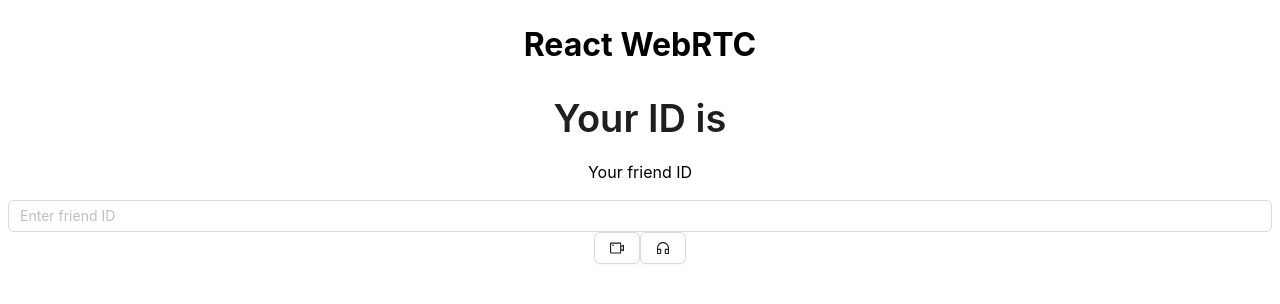
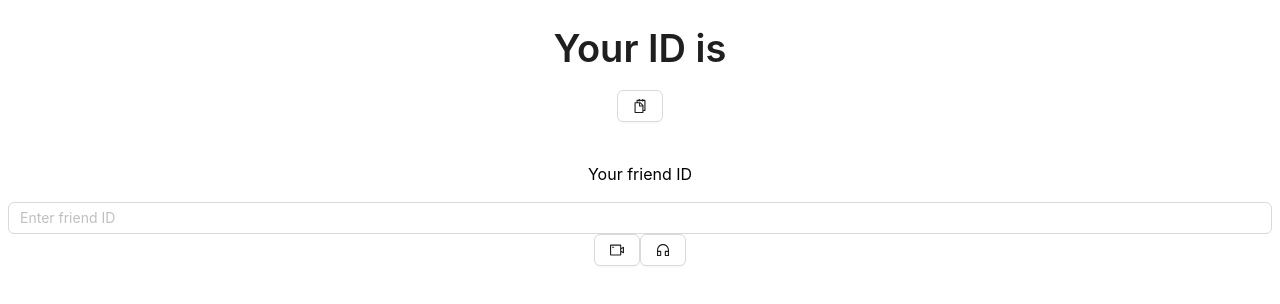
Before and after one commit to KasparovNikolay/webrtc-practice, a React (Vite) app: page / in a window 1280 px wide. Shown: the top 304 px of the page. Built offline with nearby package versions, Linux system fonts and the light colour scheme; no server answers.

Commit message:
refactoring and enhancement

```diff
--- a/src/components/CallModal/CallModal.tsx
+++ b/src/components/CallModal/CallModal.tsx
@@ -1,14 +1,11 @@
 import { FC } from 'react'
 import { Callback, StartCallFn } from '../../utils/types'
-import Button from 'antd/es/button/Button'
-import Paragraph from 'antd/es/typography/Paragraph'
-import Modal from 'antd/es/modal/Modal'
-import Avatar from 'antd/es/avatar/avatar'
+import Button from 'antd/lib/button/Button'
+import Paragraph from 'antd/lib/typography/Paragraph'
+import Modal from 'antd/lib/modal/Modal'
+import Avatar from 'antd/lib/avatar/avatar'
 
-import PhoneFilled from '@ant-design/icons/PhoneFilled'
-import CameraFilled from '@ant-design/icons/CameraFilled'
-import UserOutlined from '@ant-design/icons/UserOutlined'
-import CloseCircleFilled from '@ant-design/icons/CloseCircleFilled'
+import { PhoneFilled, CameraFilled, UserOutlined, CloseCircleFilled } from '@ant-design/icons'
 
 type CallModalPropsType = {
   callFrom: string
@@ -29,7 +26,7 @@ export const CallModal: FC<CallModalPropsType> = ({
   }
 
   return (
-    <Modal title='Входящий звонок' open={showModal} onCancel={rejectCall} footer={null}>
+    <Modal title='Входящий звонок' open={showModal} onCancel={rejectCall} footer={null} centered>
       <Avatar size={64} icon={<UserOutlined />} />
       <Paragraph>{`${callFrom} is calling`}</Paragraph>
       <div>
--- /dev/null
+++ b/src/components/CallToModal/CallToModal.tsx
@@ -0,0 +1,23 @@
+import React, { FC } from 'react'
+import Modal from 'antd/es/modal/Modal'
+import Spin from 'antd/es/spin'
+
+interface ICallToModalProps {
+  isCalling: boolean
+  onReject: () => void
+}
+
+export const CallToModal: FC<ICallToModalProps> = ({ onReject, isCalling }) => {
+  return (
+    <Modal open={isCalling} footer={null}>
+      <Spin tip='Loading' size='large'></Spin>
+      {/* TODO: при отмене звонка,у собеседника звонок не исчезает  */}
+      <button onClick={onReject}>
+        <span>reject call</span>
+      </button>
+      <button disabled>
+        <span>BsPhoneVibrate</span>
+      </button>
+    </Modal>
+  )
+}
--- a/src/components/CallWindow/CallWindow.tsx
+++ b/src/components/CallWindow/CallWindow.tsx
@@ -5,6 +5,7 @@ import VideoCameraOutlined from '@ant-design/icons/VideoCameraOutlined'
 import CustomerServiceOutlined from '@ant-design/icons/CustomerServiceOutlined'
 import PoweroffOutlined from '@ant-design/icons/PoweroffOutlined'
 import styles from './CallWindow.module.css'
+import Button from 'antd/es/button/Button'
 
 type CallWindowPropsType = {
   remoteSrc: MediaStreamType
@@ -110,15 +111,15 @@ export const CallWindow: FC<CallWindowPropsType> = ({
           }}
         />
         <div className={styles.control}>
-          <button className={video ? '' : 'reject'} onClick={toggleMediaDevice('Video')}>
+          <Button className={video ? '' : 'reject'} onClick={toggleMediaDevice('Video')}>
             <VideoCameraOutlined />
-          </button>
-          <button className={audio ? '' : 'reject'} onClick={toggleMediaDevice('Audio')}>
+          </Button>
+          <Button className={audio ? '' : 'reject'} onClick={toggleMediaDevice('Audio')}>
             <CustomerServiceOutlined />
-          </button>
-          <button className='reject' onClick={handleFinishCall}>
+          </Button>
+          <Button onClick={handleFinishCall}>
             <PoweroffOutlined />
-          </button>
+          </Button>
         </div>
       </div>
     </div>
--- a/src/components/MainWindow/MainWindow.tsx
+++ b/src/components/Dashboard/Dashboard.tsx
@@ -1,15 +1,18 @@
 import { ChangeEvent, FC, useEffect, useState } from 'react'
-import socket from '../../utils/socket'
-import { StartCallFn } from '../../utils/types'
+
 import Input from 'antd/es/input/Input'
 import Button from 'antd/es/button/Button'
-import Title from 'antd/es/typography/Title'
+
 import VideoCameraOutlined from '@ant-design/icons/VideoCameraOutlined'
 import CustomerServiceOutlined from '@ant-design/icons/CustomerServiceOutlined'
 
+import socket from '../../utils/socket'
+import { StartCallFn } from '../../utils/types'
+import { DashboardUserCard } from '../DashboardUserCard/DashboardUserCard'
+
 type MainWindowPropsType = { startCall: StartCallFn }
 
-export const MainWindow: FC<MainWindowPropsType> = ({ startCall }) => {
+export const Dashboard: FC<MainWindowPropsType> = ({ startCall }) => {
   const [localId, setLocalId] = useState('')
   const [remoteId, setRemoteId] = useState('')
   const [error, setError] = useState('')
@@ -32,14 +35,11 @@ export const MainWindow: FC<MainWindowPropsType> = ({ startCall }) => {
   }
 
   return (
-    <div className='container main-window'>
-      <div className='local-id'>
-        <Title>Your ID is</Title>
-        <p>{localId}</p>
-      </div>
-      <div className='remote-id'>
+    <div>
+      <DashboardUserCard userId={localId} />
+      <div>
         <label htmlFor='remoteId'>Your friend ID</label>
-        <p className='error'>{error}</p>
+        <p>{error}</p>
         <Input
           type='text'
           spellCheck={false}
--- /dev/null
+++ b/src/components/DashboardUserCard/DashboardUserCard.tsx
@@ -0,0 +1,40 @@
+import { FC, useState } from 'react'
+import { useAuth0 } from '@auth0/auth0-react'
+
+// TODO: обязательно пофиксить импорт
+import { Popover } from 'antd'
+import Title from 'antd/es/typography/Title'
+import Button from 'antd/es/button/button'
+
+import SnippetsOutlined from '@ant-design/icons/SnippetsOutlined'
+
+import { useClipBoard } from '../../utils/use-clipboard'
+
+export const DashboardUserCard: FC<{ userId: string }> = ({ userId }) => {
+  const { user } = useAuth0()
+  const { setValue } = useClipBoard()
+
+  const [showCopyNotification, setShowCopyNotification] = useState(false)
+
+  const handleCopy = () => {
+    setShowCopyNotification(true)
+    setValue(userId)
+    setTimeout(() => setShowCopyNotification(false), 2000)
+  }
+
+  return (
+    <div>
+      <Title>Your ID is</Title>
+      <div>
+        <p>{userId}</p>
+        <Popover content={null} open={showCopyNotification} title='Copied!' trigger='click'>
+          <Button onClick={handleCopy}>
+            <SnippetsOutlined />
+          </Button>
+        </Popover>
+      </div>
+      <img src={user?.picture} alt='' />
+      <p>{user?.name}</p>
+    </div>
+  )
+}
--- a/src/pages/Main.tsx
+++ b/src/pages/Main.tsx
@@ -2,14 +2,16 @@ import React, { useEffect, useState } from 'react'
 import socket from '../utils/socket'
 import { PeerConnection } from '../utils/peer-connection'
 import CallWindow from '../components/CallWindow/CallWindow'
-import { MainWindow } from '../components/MainWindow/MainWindow'
 import { CallModal } from '../components/CallModal/CallModal'
 import { ConfigType, PeerConnectionType, MediaStreamType } from '../utils/types'
+import { Dashboard } from '../components/Dashboard/Dashboard'
+import { CallToModal } from '../components/CallToModal/CallToModal'
 
 const Main = () => {
   const [callFrom, setCallFrom] = useState('')
   const [calling, setCalling] = useState(false)
 
+  // показывает модалку что кто-то звонит
   const [showModal, setShowModal] = useState(false)
 
   const [localSrc, setLocalSrc] = useState<MediaStreamType>(null)
@@ -82,23 +84,14 @@ const Main = () => {
 
   return (
     <>
-      <h1>React WebRTC</h1>
-      <MainWindow startCall={startCall} />
-      {calling && (
-        <div className='calling'>
-          <button disabled>
-            <span>BsPhoneVibrate</span>
-          </button>
-        </div>
-      )}
-      {
+      <Dashboard startCall={startCall} />
+      <CallToModal isCalling={calling} onReject={() => finishCall(true)} />
       <CallModal
         showModal={showModal}
         callFrom={callFrom}
         startCall={startCall}
         rejectCall={rejectCall}
       />
-      }
       {remoteSrc && (
         <CallWindow
           localSrc={localSrc}
--- /dev/null
+++ b/src/utils/use-clipboard.ts
@@ -0,0 +1,9 @@
+import { useCallback } from 'react'
+
+export const useClipBoard = (callback?: () => void) => {
+  const set = useCallback((val: string) => {
+    navigator.clipboard.writeText(val).then(() => callback?.())
+  }, [])
+
+  return { value: navigator.clipboard.readText(), setValue: set }
+}
```
Lines whose indentation alone changed are shown as unchanged.
